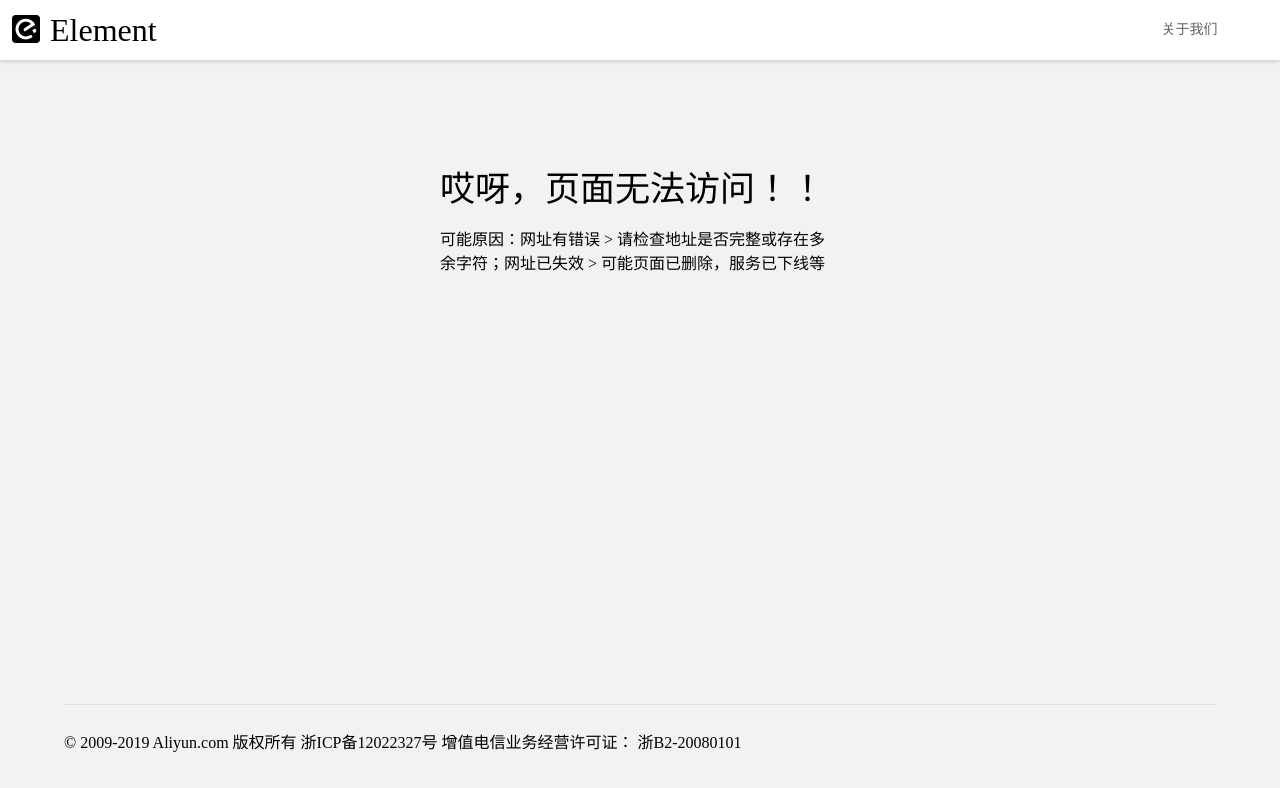
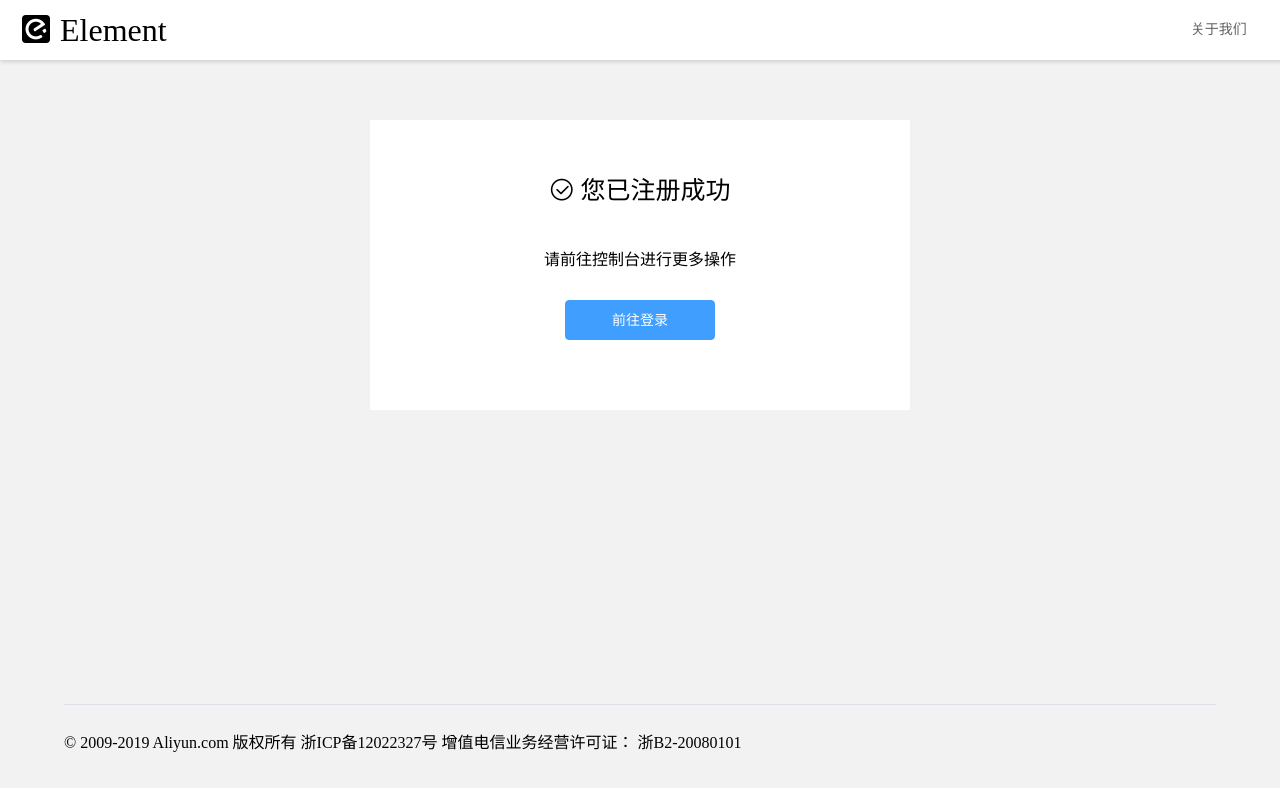
Before and after one commit to SDCLONE/200520_vue_management_template, a Vue app: page /register/completion in a window 1280 px wide. Shown: the top 788 px of the page. Built offline with nearby package versions, Linux system fonts and the light colour scheme.

Commit message:
新版本管理模板0531

```diff
--- a/src/router/index.js
+++ b/src/router/index.js
@@ -7,6 +7,7 @@ import Service2 from "../views/Service2";
 import Register from "../views/Register";
 
 import NotFound from "../views/NotFound";
+import RegisterCompletion from "../views/RegisterCompletion";
 
 Vue.use(VueRouter);
 
@@ -14,6 +15,7 @@ Vue.use(VueRouter);
       {path: '/', redirect:'/login'},
       {path: '/login',name:'login',component:Login},
       {path: '/register',name: 'register',component: Register},
+      {path: '/register/completion',name: 'registerCompletion',component: RegisterCompletion},
       {
           path:'/manage',
           component:Manage,
--- a/src/views/Login.vue
+++ b/src/views/Login.vue
@@ -12,7 +12,7 @@
             </el-col>
             <el-col :span="12">
                 <el-card class="login-box-card" shadow="always">
-                    <el-form ref="loginForm" hide-required-asterisk :rules="rules" :model="loginForm" label-width="60px">
+                    <el-form ref="loginForm" hide-required-asterisk :rules="rules" :model="loginForm" label-width="60px" >
                         <el-row>
                             <el-col :span="6" class="form-title">
                                 密码登录
@@ -24,16 +24,16 @@
 
                         <el-form-item label="用户名" prop="username">
                             <el-col :span="21">
-                                <el-input v-model="loginForm.username"></el-input>
+                                <el-input v-model="loginForm.username"  @keyup.enter.native="submitLogin('loginForm')"></el-input>
                             </el-col>
                         </el-form-item>
                         <el-form-item label="密码" prop="password">
                             <el-col :span="21">
-                                <el-input type="password" v-model="loginForm.password"></el-input>
+                                <el-input type="password" v-model="loginForm.password" @keyup.enter.native="submitLogin('loginForm')"></el-input>
                             </el-col>
                         </el-form-item>
                         <el-form-item>
-                            <el-button type="primary" @click="submitLogin('loginForm')" >登录</el-button>
+                            <el-button type="primary" @click="submitLogin('loginForm')">登录</el-button>
                             <el-button @click="doRegister">注册</el-button>
                             <el-button type="text" @click="doLoginHelp">忘记用户名或密码？</el-button>
                         </el-form-item>
@@ -44,10 +44,6 @@
             </el-col>
         </section>
         <footer class="footer">
-<!--            <div style="width: 90%; margin: 0 auto">-->
-<!--                <el-divider></el-divider>-->
-<!--                <span>© 2009-2019 Aliyun.com 版权所有 浙ICP备12022327号 增值电信业务经营许可证： 浙B2-20080101</span>-->
-<!--            </div>-->
             <AllFooter/>
         </footer>
 <!--        <el-container>-->
--- a/src/views/Register.vue
+++ b/src/views/Register.vue
@@ -228,9 +228,8 @@
                             }
                             //验证码正确
                             else {
-                                this.$message.success("注册成功");
-                                // this.$store.state.registerCloseFlag=0;
-                                // this.$store.state.registerFormVisible=false;
+                                // this.$message.success("注册成功");
+                                this.$router.push({path:'/register/completion'});
                             }
                         });
                         return false;
@@ -246,6 +245,9 @@
             },
             //获取邮箱验证码
             getVerifyCode(){
+                //首先清空上一个弹框
+                this.$notify.closeAll();
+                //再进行判断
                 this.$refs.registerForm.validateField('email',err=>{
                     //邮箱验证通过
                     if (err===''){
--- /dev/null
+++ b/src/views/RegisterCompletion.vue
@@ -0,0 +1,101 @@
+<template>
+    <div>
+        <header class="header">
+            <el-col :span="10">
+                <i  class="el-icon-platform-eleme"></i> Element
+            </el-col>
+            <el-col :span="13">
+                <el-link class="head-links" href="http://www.bupt.edu.cn" :underline="false">关于我们</el-link>
+            </el-col>
+        </header>
+        <section class="main-container">
+            <div class="success-info-box">
+                <div class="info-title" style="font-size: 25px">
+                    <i  class="el-icon-circle-check"></i> 您已注册成功
+                </div>
+                <div class="info-msg">请前往控制台进行更多操作</div>
+                <div class="btn-container" style="width: 100%; text-align: center">
+                    <el-button type="primary" class="to-login-btn" @click="toLogin">前往登录</el-button>
+                </div>
+            </div>
+        </section>
+        <footer class="footer">
+            <AllFooter/>
+        </footer>
+    </div>
+</template>
+
+<script>
+    import AllHead from "../components/AllHead";
+    import AllFooter from "../components/AllFooter";
+    export default {
+        name: "RegisterCompletion",
+        components: {AllFooter, AllHead},
+        methods:{
+            toLogin(){
+                this.$router.push({path:'/login'});
+            }
+        }
+    }
+</script>
+
+<style scoped>
+    .header {
+        position: fixed;
+        top: 0;
+        left: 0;
+        height: 60px;
+        line-height: 60px;
+        z-index: 999;
+        width: 100%;
+        box-shadow: 0 2px 4px rgba(0, 0, 0, .12), 0 0 6px rgba(0, 0, 0, .04);
+        background-color: #fff;
+        padding: 0 20px;
+    }
+    .header .el-col{
+        font-size: 32px;
+        /*margin-left: 20px;*/
+    }
+
+    .head-links{
+        float:right;
+        margin-left: 20px;
+    }
+    .main-container{
+        /*border: 1px solid #000;*/
+        padding-bottom: 120px;
+        padding-top: 60px;
+    }
+    .success-info-box{
+        width: 500px;
+        height: 250px;
+        margin: 60px auto 0;
+        background-color: #fff;
+        padding: 20px;
+    }
+    .success-info-box .info-title{
+        font-size: 35px;
+        text-align: center;
+        margin-top: 30px;
+    }
+    .success-info-box .info-msg{
+        text-align: center;
+        margin-top: 40px;
+    }
+    .success-info-box .btn-container{
+        width: 100%;
+        text-align: center;
+        margin-top: 30px;
+    }
+    .success-info-box .to-login-btn{
+        width: 150px;
+    }
+    .footer{
+        position: absolute;
+        height: 120px;
+        bottom: 0;
+        left: 0;
+        width: 100%;
+
+    }
+</style>
```
